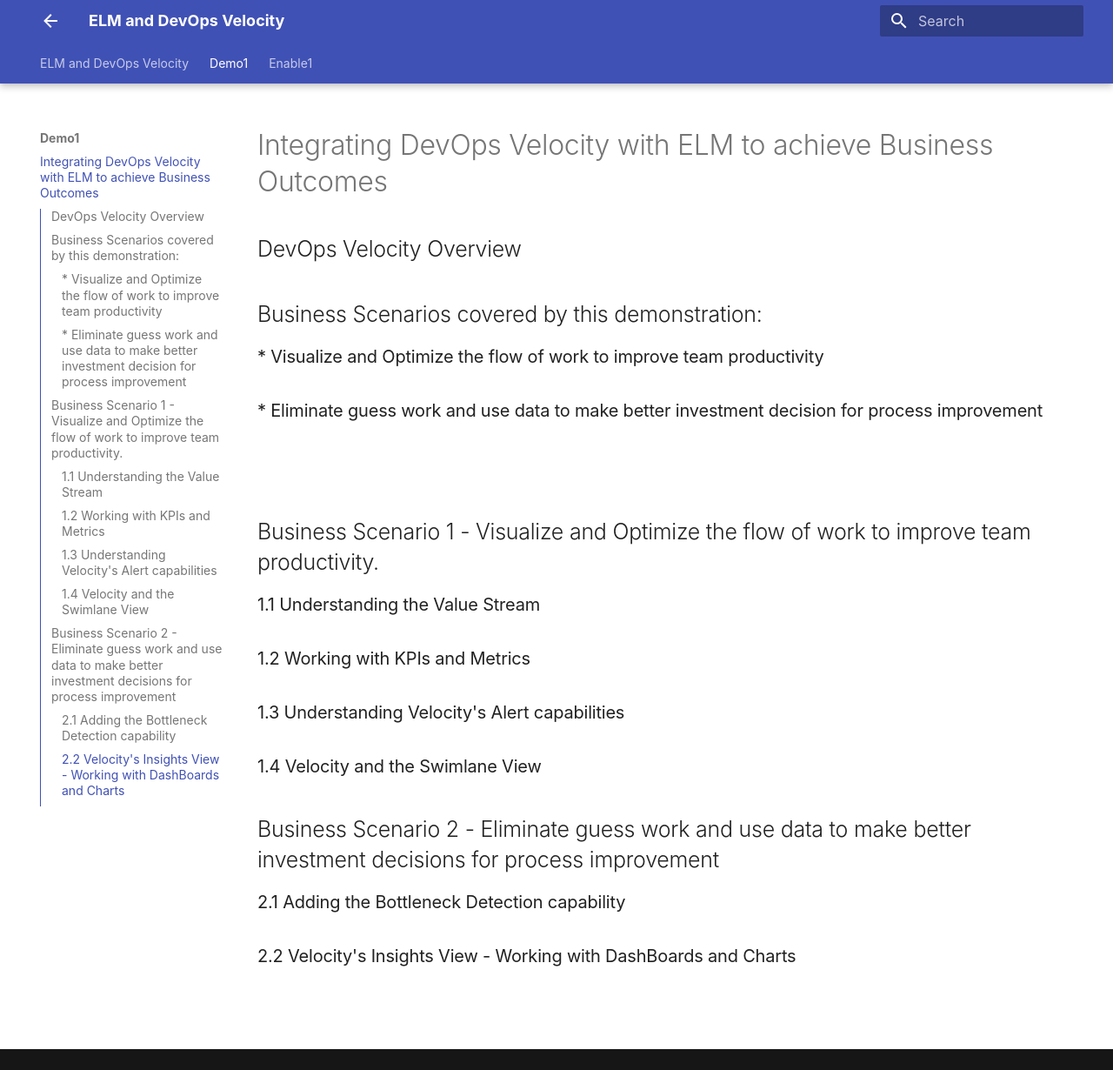
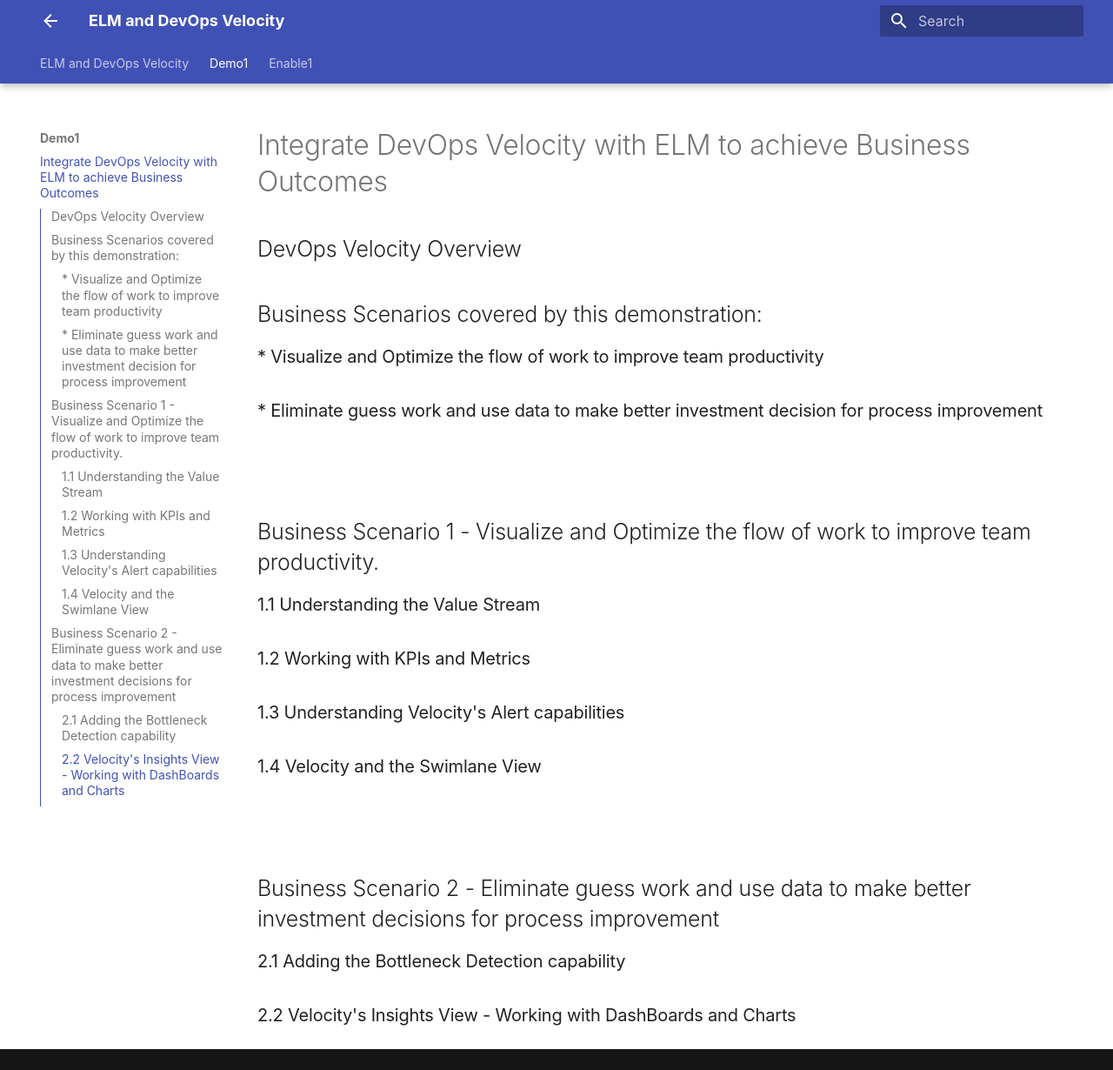
Before and after one commit to DevOpsAutomationLabs/ELM_Velocity, an MkDocs documentation site: the page built from docs/demo1/index.md, in a window 1280 px wide and 1230 px high. Shown: the whole window at 87% size. Built offline with MkDocs 1.6.1 and Material for MkDocs 9.7.7, drawn with Linux system fonts in a browser that asks for light colours.

Commit message:
Update index.md

```diff
--- a/docs/demo1/index.md
+++ b/docs/demo1/index.md
@@ -1,4 +1,4 @@
-# Integrating DevOps Velocity with ELM to achieve Business Outcomes
+# Integrate DevOps Velocity with ELM to achieve Business Outcomes
 
 ## DevOps Velocity Overview
 
@@ -7,6 +7,7 @@
 ### * Eliminate guess work and use data to make better investment decision for process improvement
 <br/>
 <br/>
+
 ## Business Scenario 1 - Visualize and Optimize the flow of work to improve team productivity.
 
 ### 1.1 Understanding the Value Stream
@@ -16,6 +17,8 @@
 ### 1.3 Understanding Velocity's Alert capabilities
 
 ### 1.4 Velocity and the Swimlane View
+<br/>
+<br/>
 
 ## Business Scenario 2 - Eliminate guess work and use data to make better investment decisions for process improvement
 
```
